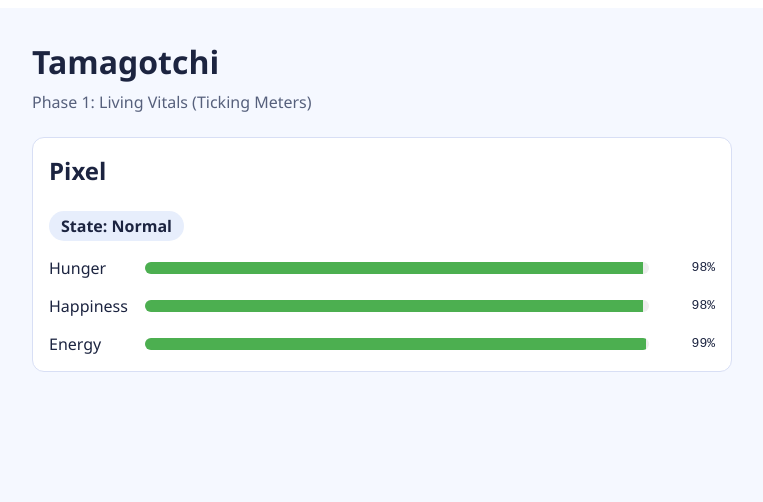
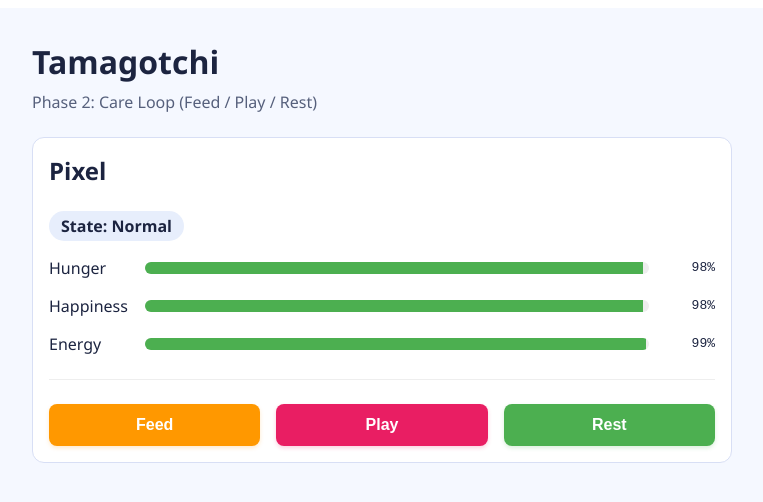
Before and after one commit to aldrinm/tamagotchi, an Angular app: page / in a window 1280 px wide. Shown: the top 502 px of the page, without its empty margins (258-1021 px from the left). Built offline with nearby package versions, Linux system fonts and the light colour scheme.

Commit message:
feat: implement Phase 2 Care Loop with action logic, UI buttons, and tests

```diff
--- a/src/app/app.css
+++ b/src/app/app.css
@@ -80,3 +80,66 @@
   height: 100%;
   transition: width 0.3s ease;
 }
+
+.actions {
+  display: flex;
+  gap: 1rem;
+  margin-top: 1.5rem;
+  padding-top: 1.5rem;
+  border-top: 1px solid #eee;
+}
+
+.actions button {
+  flex: 1;
+  padding: 0.75rem 1rem;
+  border: none;
+  border-radius: 8px;
+  background: #4a90e2;
+  color: white;
+  font-weight: 600;
+  cursor: pointer;
+  transition: all 0.2s ease;
+  font-size: 1rem;
+  box-shadow: 0 2px 4px rgba(74, 144, 226, 0.2);
+}
+
+.actions button:hover {
+  background: #357abd;
+  transform: translateY(-1px);
+  box-shadow: 0 4px 8px rgba(74, 144, 226, 0.3);
+}
+
+.actions button:active {
+  transform: translateY(0);
+  box-shadow: 0 1px 2px rgba(74, 144, 226, 0.2);
+}
+
+.actions button[aria-label="Feed the pet"] {
+  background: #ff9800;
+  box-shadow: 0 2px 4px rgba(255, 152, 0, 0.2);
+}
+
+.actions button[aria-label="Feed the pet"]:hover {
+  background: #f57c00;
+  box-shadow: 0 4px 8px rgba(255, 152, 0, 0.3);
+}
+
+.actions button[aria-label="Play with the pet"] {
+  background: #e91e63;
+  box-shadow: 0 2px 4px rgba(233, 30, 99, 0.2);
+}
+
+.actions button[aria-label="Play with the pet"]:hover {
+  background: #c2185b;
+  box-shadow: 0 4px 8px rgba(233, 30, 99, 0.3);
+}
+
+.actions button[aria-label="Let the pet rest"] {
+  background: #4caf50;
+  box-shadow: 0 2px 4px rgba(76, 175, 80, 0.2);
+}
+
+.actions button[aria-label="Let the pet rest"]:hover {
+  background: #388e3c;
+  box-shadow: 0 4px 8px rgba(76, 175, 80, 0.3);
+}
--- a/src/app/app.html
+++ b/src/app/app.html
@@ -1,7 +1,7 @@
 <main class="app-shell">
   <header>
     <h1>Tamagotchi</h1>
-    <p>Phase 1: Living Vitals (Ticking Meters)</p>
+    <p>Phase 2: Care Loop (Feed / Play / Rest)</p>
   </header>
 
   <section class="pet-card" aria-label="Pet area">
@@ -31,5 +31,11 @@
         <span>{{ stats.energy }}%</span>
       </li>
     </ul>
+
+    <div class="actions" aria-label="Pet actions">
+      <button (click)="feed()" aria-label="Feed the pet">Feed</button>
+      <button (click)="play()" aria-label="Play with the pet">Play</button>
+      <button (click)="rest()" aria-label="Let the pet rest">Rest</button>
+    </div>
   </section>
 </main>
--- a/src/app/app.ts
+++ b/src/app/app.ts
@@ -28,4 +28,16 @@
   protected get pet() { return this.gameService.pet(); }
   protected get stats() { return this.gameService.stats(); }
   protected get state() { return this.gameService.state(); }
+
+  protected feed(): void {
+    this.gameService.feed();
+  }
+
+  protected play(): void {
+    this.gameService.play();
+  }
+
+  protected rest(): void {
+    this.gameService.rest();
+  }
 }
--- a/src/app/game.service.ts
+++ b/src/app/game.service.ts
@@ -1,6 +1,6 @@
 import { Injectable, signal } from '@angular/core';
 import { Pet, PetState, Stats, GameSnapshot } from './game.models';
-import { TICK_INTERVAL_SECONDS, TICK_DECAY } from './game.constants';
+import { TICK_INTERVAL_SECONDS, TICK_DECAY, ACTION_DELTAS } from './game.constants';
 import { PersistenceService } from './persistence.service';
 
 @Injectable({
@@ -52,6 +52,31 @@
     this.applyDecay(1);
   }
 
+  feed(): void {
+    this.applyActionDelta(ACTION_DELTAS.feed);
+  }
+
+  play(): void {
+    this.applyActionDelta(ACTION_DELTAS.play);
+  }
+
+  rest(): void {
+    this.applyActionDelta(ACTION_DELTAS.rest);
+  }
+
+  private applyActionDelta(delta: { hunger: number; happiness: number; energy: number }): void {
+    const current = this.stats();
+    const next: Stats = {
+      hunger: this.clamp(current.hunger + delta.hunger),
+      happiness: this.clamp(current.happiness + delta.happiness),
+      energy: this.clamp(current.energy + delta.energy),
+    };
+
+    this.stats.set(next);
+    this.lastUpdatedAt.set(new Date().toISOString());
+    this.save();
+  }
+
   applyDecay(ticks: number): void {
     const current = this.stats();
     const next: Stats = {
```
Also changed, not shown: specs/2026-04-18-care-loop/plan.md (added, +20 -0 lines), specs/2026-04-18-care-loop/requirements.md (added, +34 -0 lines), specs/2026-04-18-care-loop/validation.md (added, +23 -0 lines), specs/roadmap.md (+1 -1 lines), 2 other files (tests, documents, lock files or other folders).
